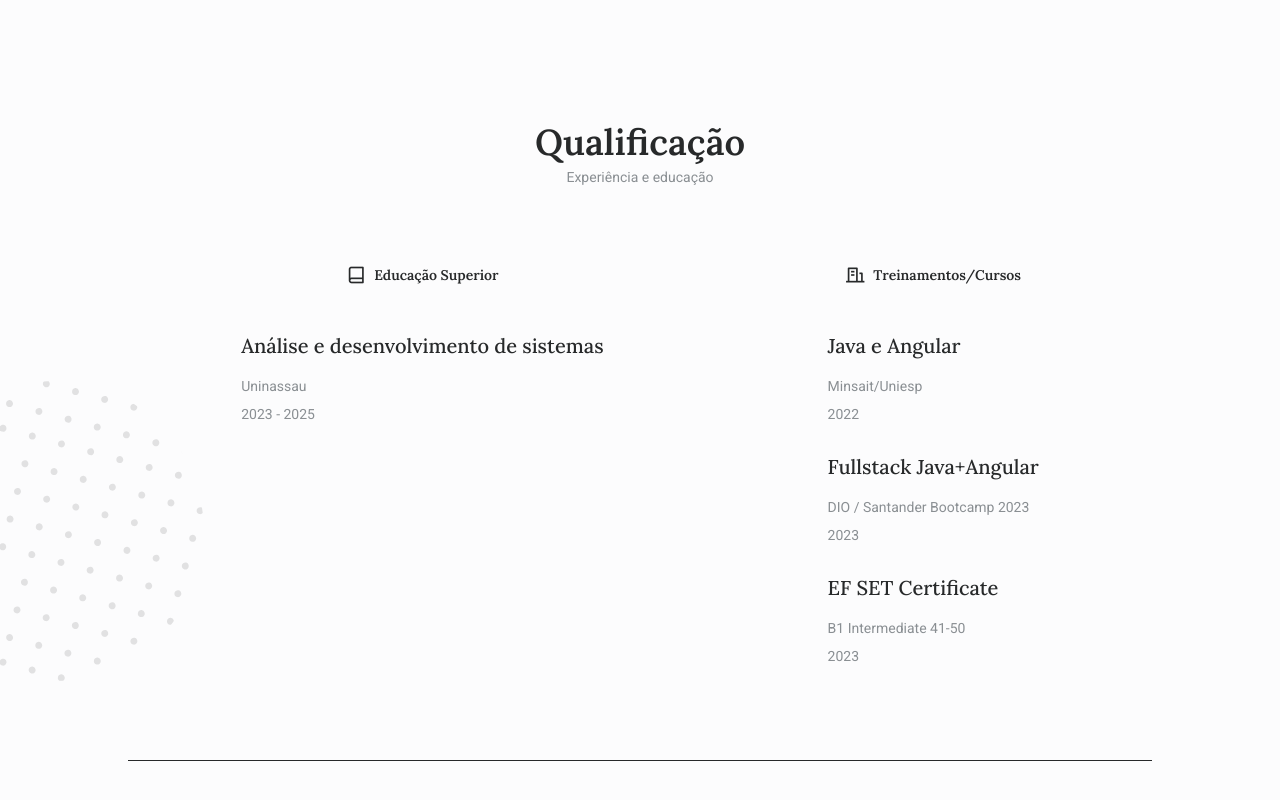
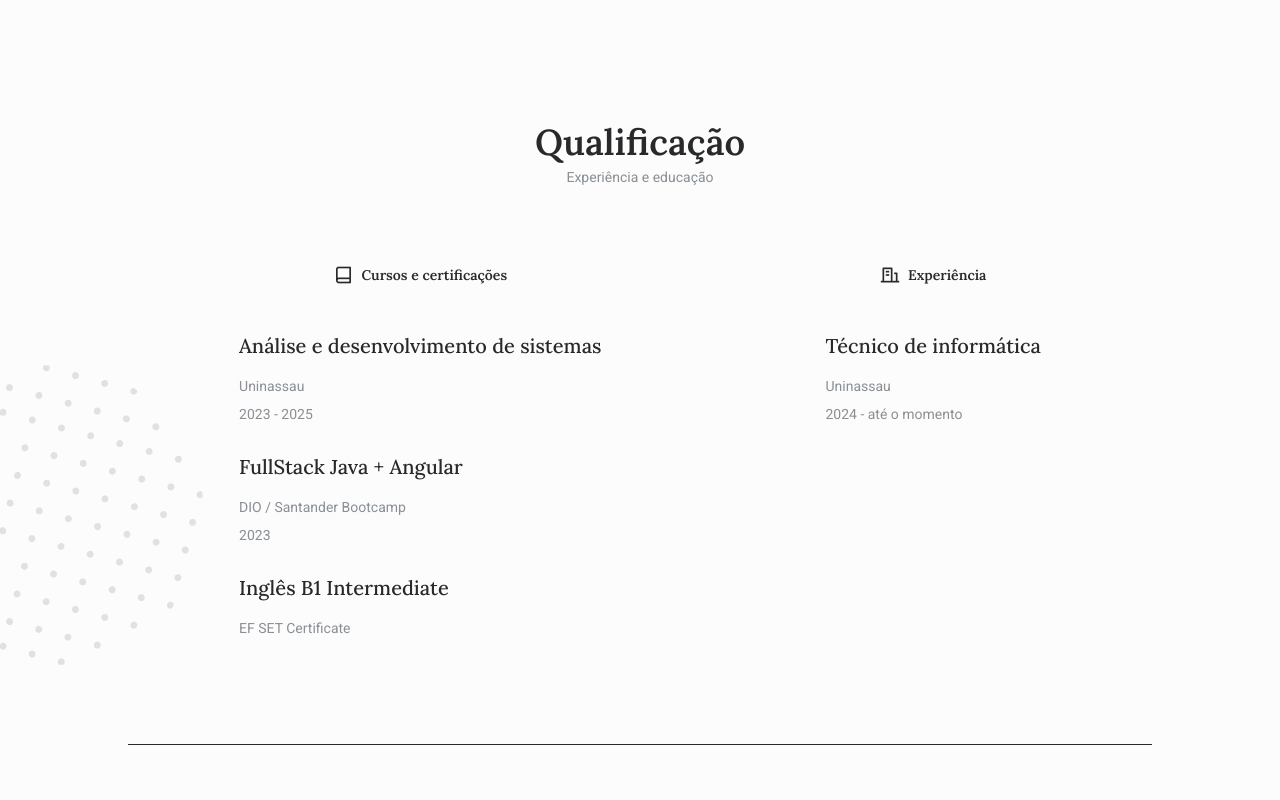
Before and after one commit to RuanPontes/PortfolioResponsivo, a plain HTML site: page index.html in a window 1280 px wide. Shown: the part 1940-2740 px from the top of the page. Drawn offline with nearby package versions, Linux system fonts and the light colour scheme.

Commit message:
Atualizando informações na parte de cursos e certificações e experiência

```diff
--- a/index.html
+++ b/index.html
@@ -16,14 +16,14 @@
             <!--=============== CSS ===============-->
             <link rel="stylesheet" href="assets/css/styles.css">
 
-            <title>Ruan Pontes</title>
+            <title>Ruan Frazão</title>
         </head>
         <body style="height: 100%;">
             <!--==================== HEADER ====================-->
             <header class="header" id="header">
                 <nav class="nav container">
                     <a href="#" class="nav__logo">
-                        Ruan Pontes
+                        Ruan Frazão
                     </a>
                     <div class="nav__menu" id="nav-menu">
                         <ul class="nav__list grid">
@@ -85,9 +85,10 @@
                     <div class="home__container container grid section__border">
                         <div class="home__data grid" data-sr-id="0" style="visibility: visible; opacity: 1; transform: matrix3d(1, 0, 0, 0, 0, 1, 0, 0, 0, 0, 1, 0, 0, 0, 0, 1); transition: opacity 2.5s cubic-bezier(0.5, 0, 0, 1) 0.4s, transform 2.5s cubic-bezier(0.5, 0, 0, 1) 0.4s;">
                             <h1 class="home__title">
-                                Ruan Pontes <br>
                                 Desenvolvedor  <br>
                                 Fullstack <br>
+                                Em Formação <br>
+
                             </h1>
                             <div class="home__blob grid">
                                 <div class="home__perfil">
@@ -305,7 +306,7 @@
                         <!--==================== QUALIFICATION 1 ====================-->
                         <div class="qualification__content" data-sr-id="16" style="visibility: visible; opacity: 1; transform: matrix3d(1, 0, 0, 0, 0, 1, 0, 0, 0, 0, 1, 0, 0, 0, 0, 1); transition: opacity 2.5s cubic-bezier(0.5, 0, 0, 1) 0.4s, transform 2.5s cubic-bezier(0.5, 0, 0, 1) 0.4s;">
                             <h3 class="qualification__title">
-                                <i class="ri-book-line"></i> Educação Superior
+                                <i class="ri-book-line"></i> Cursos e certificações
                             </h3>
                             <div class="qualification__info">
                                 <div>
@@ -319,49 +320,49 @@
                                         2023 - 2025
                                     </span>
                                 </div>
-                            </div>
-                        </div>
-                        <!--==================== QUALIFICATION 2 ====================-->
-                        <div class="qualification__content" data-sr-id="17" style="visibility: visible; opacity: 1; transform: matrix3d(1, 0, 0, 0, 0, 1, 0, 0, 0, 0, 1, 0, 0, 0, 0, 1); transition: opacity 2.5s cubic-bezier(0.5, 0, 0, 1) 0.4s, transform 2.5s cubic-bezier(0.5, 0, 0, 1) 0.4s;">
-                            <h3 class="qualification__title">
-                                <i class="ri-building-line"></i> Treinamentos/Cursos
-                            </h3>
-                            <div class="qualification__info">
                                 <div>
                                     <h3 class="qualification__name">
-                                        Java e Angular
+                                        FullStack Java + Angular
                                     </h3>
                                     <span class="qualification__country">
-                                        Minsait/Uniesp
-                                    </span>
-                                    <span class="qualification__year">
-                                        2022
-                                    </span>
-                                </div>
-                                <div>
-                                    <h3 class="qualification__name">
-                                        Fullstack Java+Angular
-                                    </h3>
-                                    <span class="qualification__country">
-                                        DIO / Santander Bootcamp 2023
+                                        DIO / Santander Bootcamp
                                     </span>
                                     <span class="qualification__year">
                                         2023
                                     </span>
                                 </div>
-
                                 <div>
                                     <h3 class="qualification__name">
-                                        EF SET Certificate
+                                        Inglês B1 Intermediate
                                     </h3>
                                     <span class="qualification__country">
-                                        B1 Intermediate 41-50
+                                        EF SET Certificate
                                     </span>
                                     <span class="qualification__year">
-                                        2023
                                     </span>
                                 </div>
+
                             </div>
+
+                        </div>
+                        <!--==================== QUALIFICATION 2 ====================-->
+                        <div class="qualification__content" data-sr-id="17" style="visibility: visible; opacity: 1; transform: matrix3d(1, 0, 0, 0, 0, 1, 0, 0, 0, 0, 1, 0, 0, 0, 0, 1); transition: opacity 2.5s cubic-bezier(0.5, 0, 0, 1) 0.4s, transform 2.5s cubic-bezier(0.5, 0, 0, 1) 0.4s;">
+                            <h3 class="qualification__title">
+                                <i class="ri-building-line"></i> Experiência
+                            </h3>
+                            <div class="qualification__info">
+                                <div>
+                                    <h3 class="qualification__name">
+                                        Técnico de informática
+                                    </h3>
+                                    <span class="qualification__country">
+                                        Uninassau
+                                    </span>
+                                    <span class="qualification__year">
+                                        2024 - até o momento
+                                    </span>
+                                </div>
+
                         </div>
                     </div>
 
@@ -625,7 +626,7 @@
                         </a>
                     </ul>
                     <span class="footer__copy">
-                        © Copyright Ruan Pontes.Todos os direitos reservados.
+                        © Copyright Ruan Frazão.Todos os direitos reservados.
                     </span>
                 </div>
             </footer>
```
